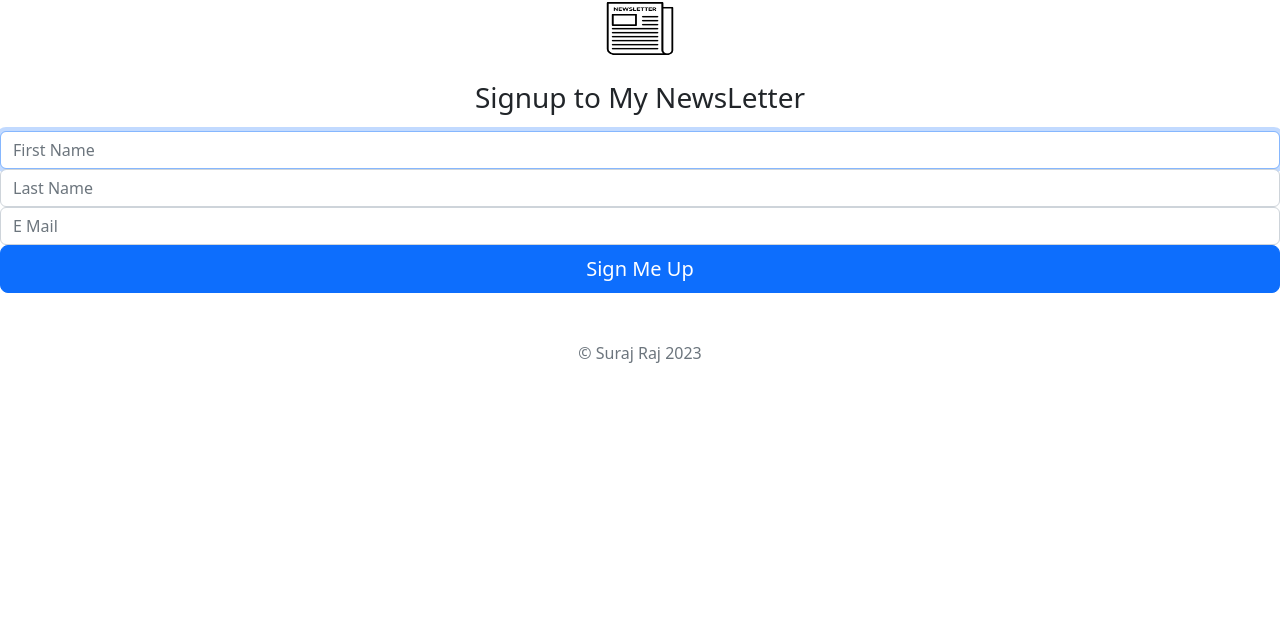
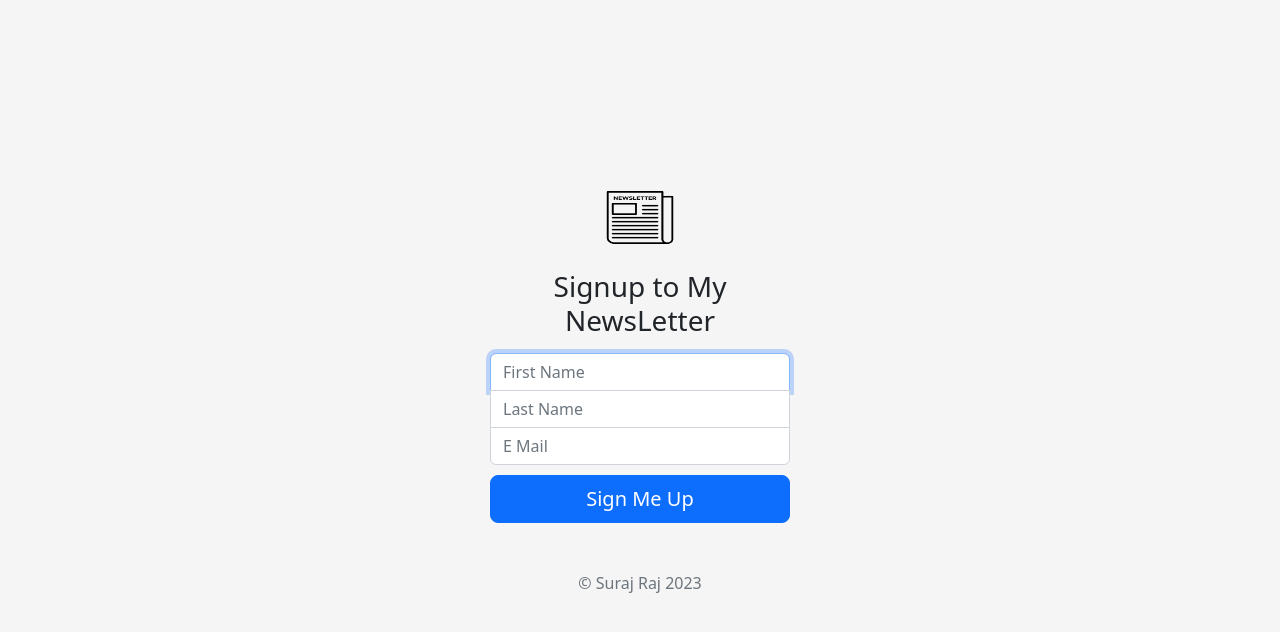
Before and after one commit to suraj-fusion/NewsLetter_Signup, a website: page signup.html in a window 1280 px wide. Drawn offline with nearby package versions, Linux system fonts and the light colour scheme.

Commit message:
Version5

```diff
--- a/signup.html
+++ b/signup.html
@@ -10,7 +10,7 @@
 <link href="https://cdn.jsdelivr.net/npm/bootstrap@5.2.3/dist/css/bootstrap.min.css" rel="stylesheet" integrity="sha384-rbsA2VBKQhggwzxH7pPCaAqO46MgnOM80zW1RWuH61DGLwZJEdK2Kadq2F9CUG65" crossorigin="anonymous">
 <script src="https://cdn.jsdelivr.net/npm/bootstrap@5.2.3/dist/js/bootstrap.bundle.min.js" integrity="sha384-kenU1KFdBIe4zVF0s0G1M5b4hcpxyD9F7jL+jjXkk+Q2h455rYXK/7HAuoJl+0I4" crossorigin="anonymous"></script>
 
-<link href="css/styles.css">
+<link href="css/styles.css" rel="stylesheet">
 </head>
 
 
```
